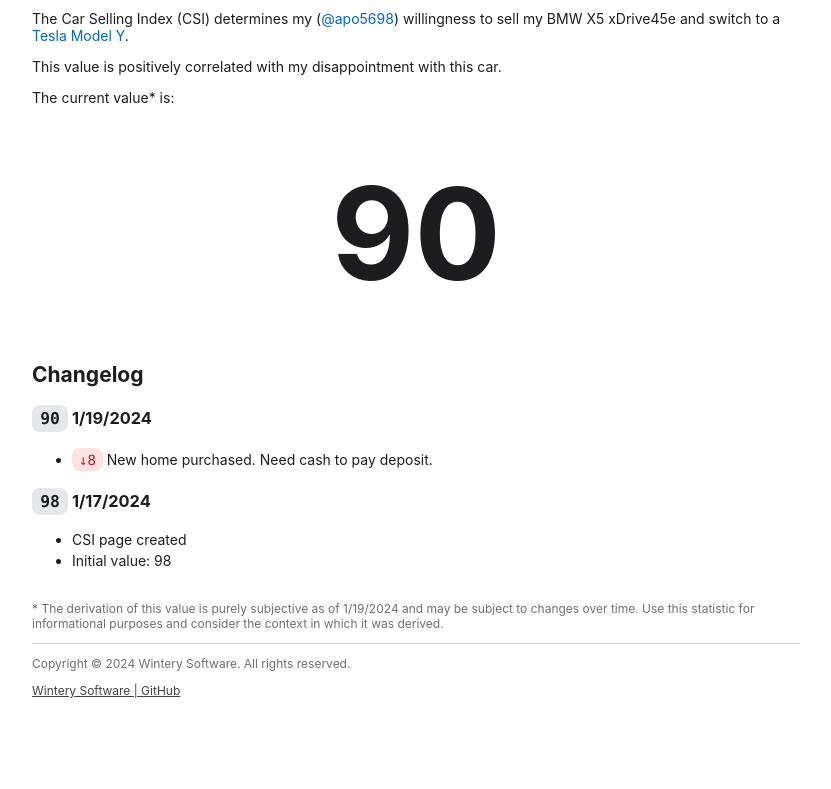
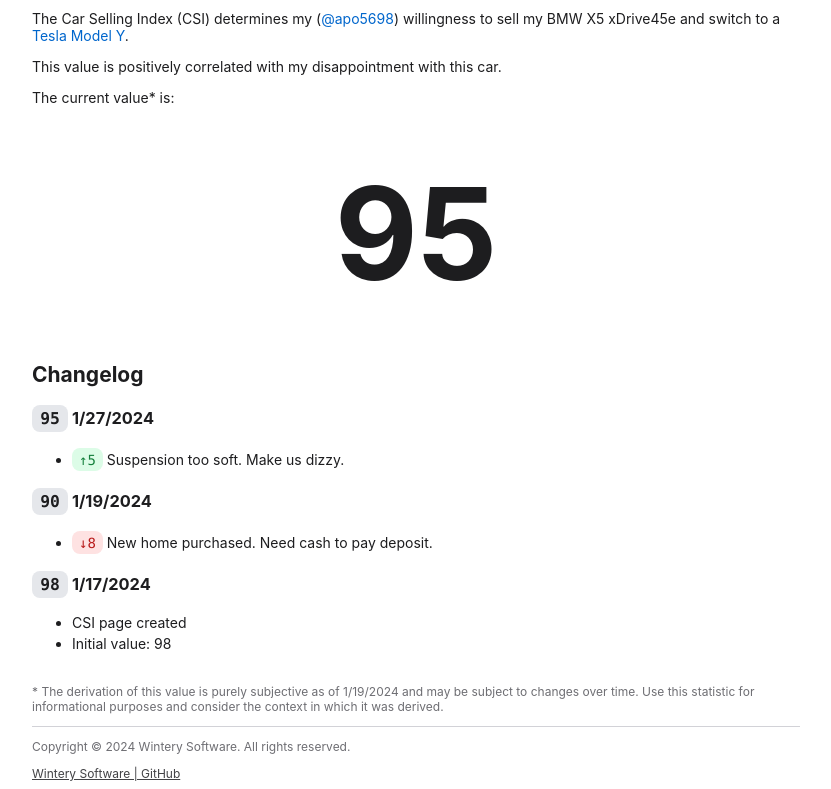
Before and after one commit to apo5698/apo5698.github.io, a plain HTML site: page index.html in a window 1280 px wide. Shown: the part 113-902 px from the top of the page, without its empty margins (224-1055 px from the left). Before the commit the page ends 819 px from the top, so only its background shows below. Drawn offline with Linux system fonts and the light colour scheme; a web font is replaced by a local one.

Commit message:
Change 1/27/2024 +5

```diff
--- a/index.html
+++ b/index.html
@@ -20,8 +20,18 @@
     </p>
     <p>This value is positively correlated with my disappointment with this car.</p>
     <p>The current value* is:</p>
-    <p class="csi">90</p>
+    <p class="csi">95</p>
     <h2>Changelog</h2>
+    <h3>
+      <code>95</code>
+      1/27/2024
+    </h3>
+    <ul>
+      <li>
+        <code class="csi-up">↑5</code>
+        Suspension too soft. Make us dizzy.
+      </li>
+    </ul>
     <h3>
       <code>90</code>
       1/19/2024
```
